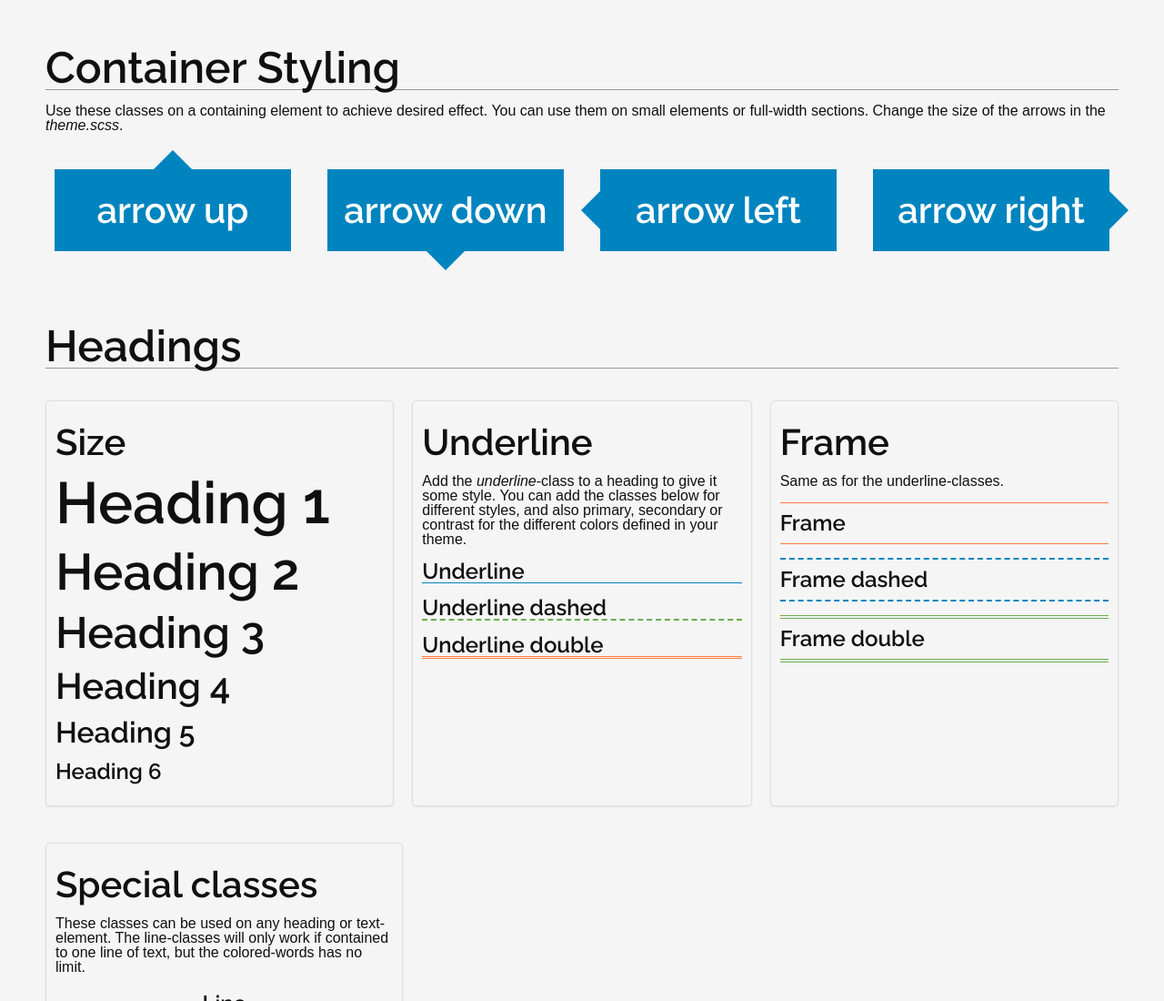
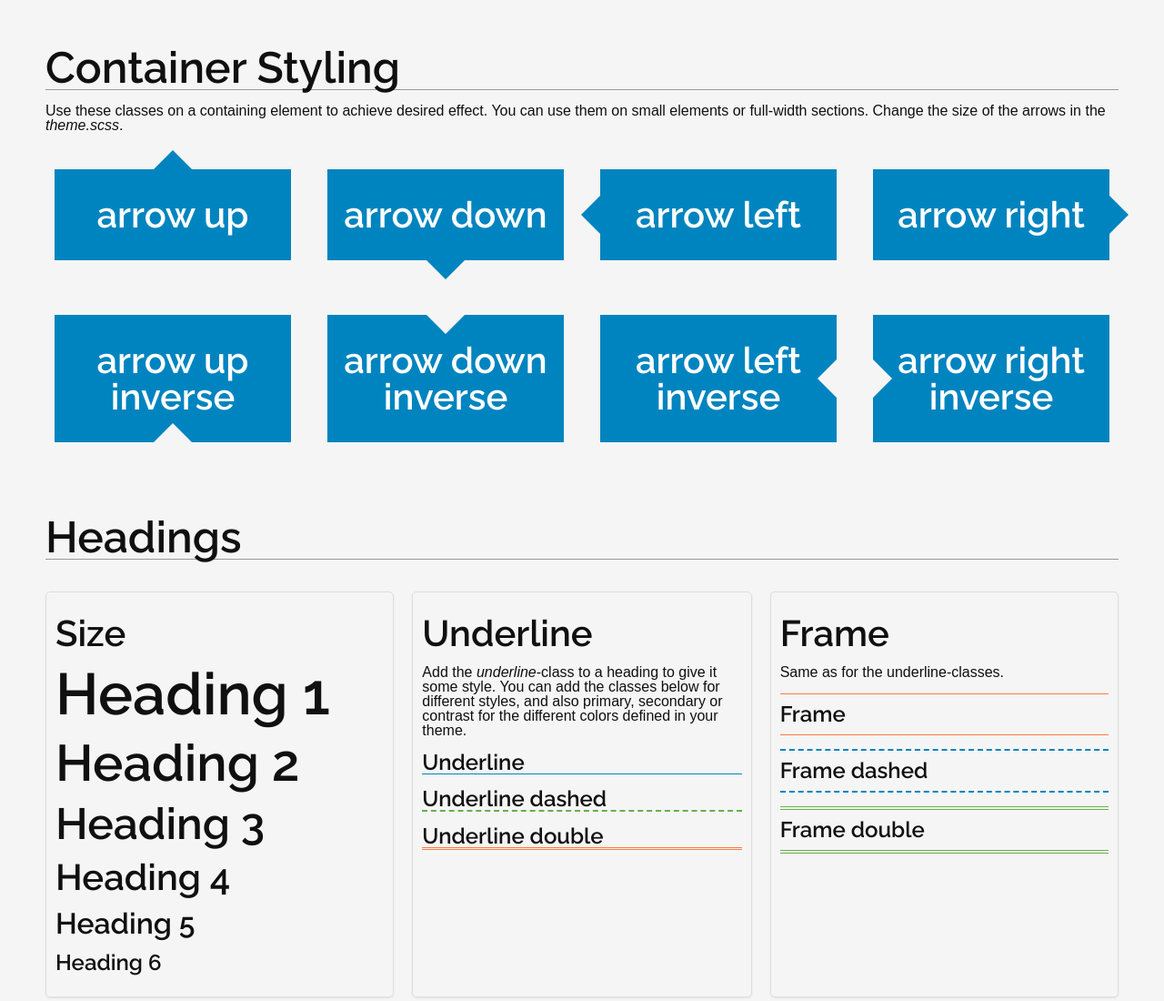
Before and after one commit to Zatine/examination_project, a website: page dev/index.html in a window 1280 px wide. Shown: the top 1100 px of the page at 91% size. Drawn offline with nearby package versions, Linux system fonts and the light colour scheme; files that its build step writes are made by us from their sources.

Commit message:
Inverse arrows

```diff
--- a/dev/index.html
+++ b/dev/index.html
@@ -19,6 +19,12 @@
             <column four><div class="arrow down primary-bg text-center"><h4>arrow down</h4></div></column>
             <column four><div class="arrow left primary-bg text-center"><h4>arrow left</h4></div></column>
             <column four><div class="arrow right primary-bg text-center"><h4>arrow right</h4></div></column>
+          </row>
+          <row>
+            <column four><div class="arrow up inverse primary-bg text-center"><h4>arrow up inverse</h4></div></column>
+            <column four><div class="arrow down inverse primary-bg text-center"><h4>arrow down inverse</h4></div></column>
+            <column four><div class="arrow left inverse primary-bg text-center"><h4>arrow left inverse</h4></div></column>
+            <column four><div class="arrow right inverse primary-bg text-center"><h4>arrow right inverse</h4></div></column>
           </row>
         </section>
         <section>
--- a/dev/style/_helpers.scss
+++ b/dev/style/_helpers.scss
@@ -54,10 +54,10 @@
     height: 100%;
   }
 }
-
 .arrow{
   position: relative;
   background: $primary-color;
+  padding: $arrow-size;
 
   &:after, &:before{
     border: solid transparent;
@@ -86,6 +86,12 @@
     }
     &:after{margin-left: -$arrow-size;}
     &:before{margin-left: -$arrow-size - 6px;}
+    &.inverse{
+      &:after, &:before{
+        bottom: 0;
+        border-bottom-color: $background-color;
+      }
+    }
   }
 
   &.down{
@@ -96,6 +102,12 @@
     }
     &:after{margin-left: -$arrow-size;}
     &:before{margin-left: -$arrow-size - 6px;}
+    &.inverse{
+      &:after, &:before{
+        top: 0;
+        border-top-color: $background-color;
+      }
+    }
   }
 
   &.right{
@@ -106,6 +118,12 @@
     }
     &:after{margin-top: -$arrow-size;}
     &:before{margin-top: -$arrow-size - 6px;}
+    &.inverse{
+      &:after, &:before{
+        left: 0;
+        border-left-color: $background-color;
+      }
+    }
   }
 
   &.left{
@@ -116,6 +134,12 @@
     }
     &:after{margin-top: -$arrow-size;}
     &:before{margin-top: -$arrow-size - 6px;}
+    &.inverse{
+      &:after, &:before{
+        right: 0;
+        border-right-color: $background-color;
+      }
+    }
   }
 
 }
```
Also changed, not shown: dev/style/main.css.
